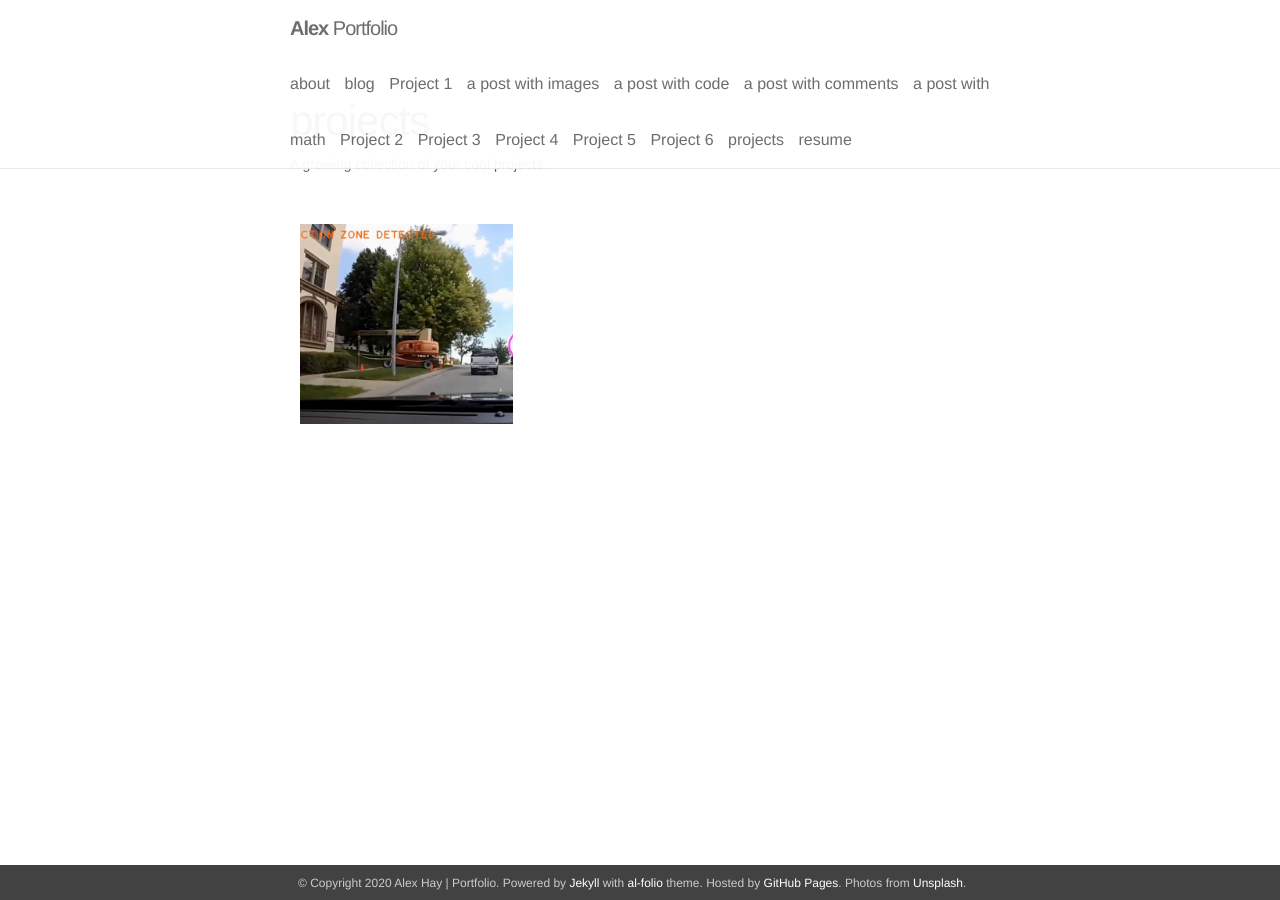
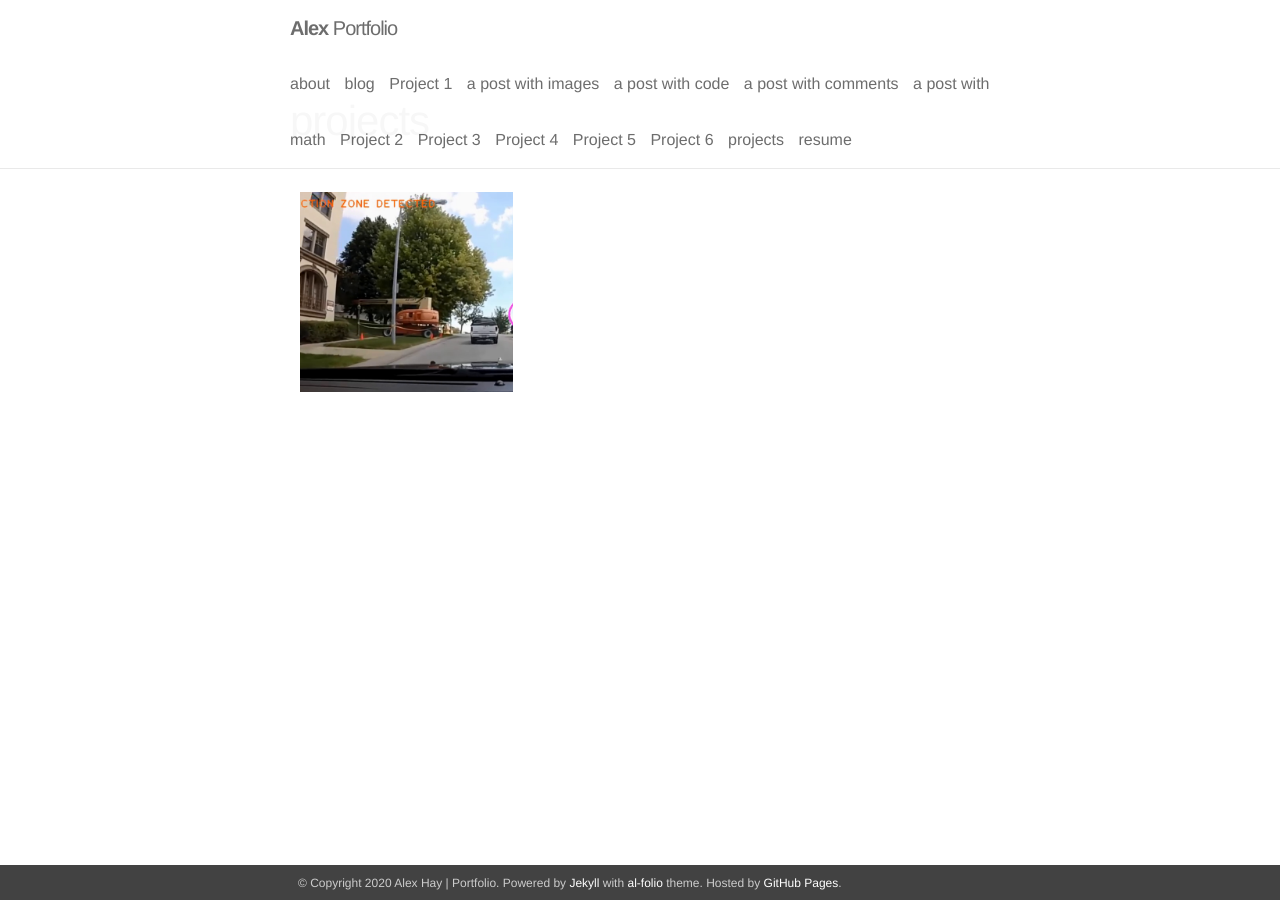
Before and after one commit to an-minyoung/an-minyoung.github.io, a Jekyll site: the page built from _pages/projects.md, in a window 1280 px wide. Built offline with Jekyll 4.4.1, drawn with Linux system fonts in a browser that asks for light colours; nearby versions of some CDN libraries.

Commit message:
config tweak, removed image text in footer

```diff
--- a/_config.yml
+++ b/_config.yml
@@ -8,7 +8,6 @@
 footer_text: >
   Powered by <a href="http://jekyllrb.com/" target="_blank">Jekyll</a> with <a href="https://github.com/alshedivat/al-folio">al-folio</a> theme.
   Hosted by <a href="https://pages.github.com/" target="_blank">GitHub Pages</a>.
-  Photos from <a href="https://unsplash.com" target="_blank">Unsplash</a>.
 
 url: # the base hostname & protocol for your site
 baseurl: /alexanderhay2020.github.io/ # the subpath of your site, e.g. /blog/
--- a/_pages/projects.md
+++ b/_pages/projects.md
@@ -2,7 +2,7 @@
 layout: page
 title: projects
 permalink: /projects/
-description: A growing collection of your cool projects.
+description: #A growing collection of your cool projects.
 ---
 
 {% for project in site.projects %}
```
